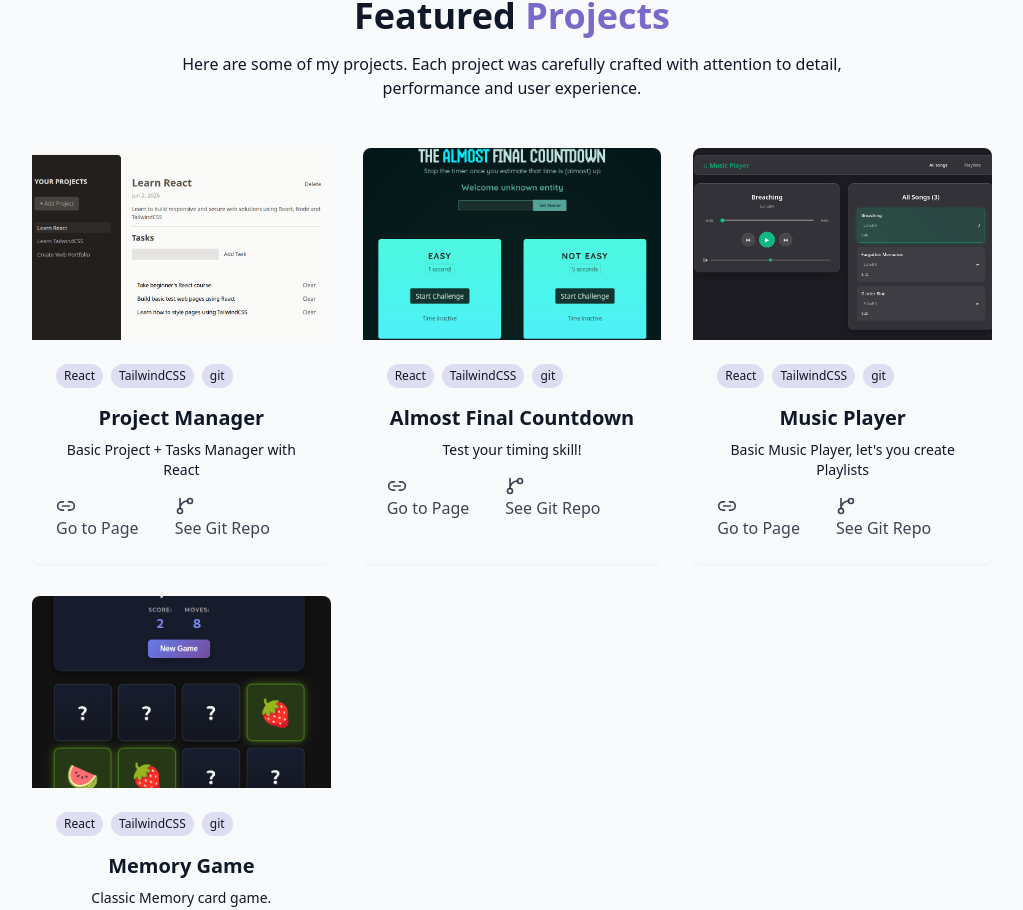
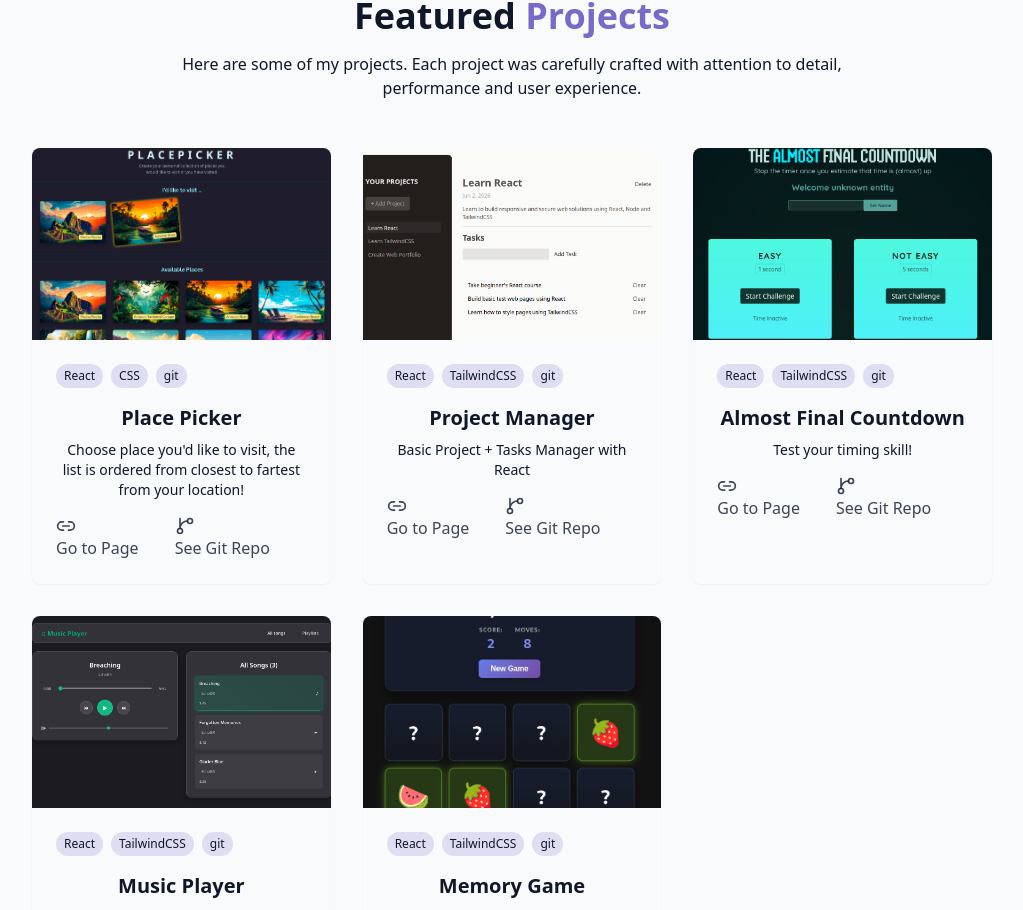
Before and after one commit to mario505/portfolio, a React (Vite) app: page / in a window 1280 px wide. Shown: the part 2542-3452 px from the top of the page, without its empty margins (128-1151 px from the left). Built offline with nearby package versions, Linux system fonts and the light colour scheme.

Commit message:
add placePicker project to projects section

```diff
--- a/src/components/ProjectsSection.jsx
+++ b/src/components/ProjectsSection.jsx
@@ -8,6 +8,15 @@ import {
 import { cn } from "../lib/utils";
 
 const projects = [
+  {
+    id: 5,
+    title: "Place Picker",
+    description: "Choose place you'd like to visit, the list is ordered from closest to fartest from your location!",
+    image: "/projects/project5.png",
+    tags: ["React", "CSS", "git"],
+    demoUrl: "https://place-picker-ebon-five.vercel.app/",
+    gitUrl: "https://github.com/mario505/placePicker",
+  },
   {
     id: 4,
     title: "Project Manager",
```
Also changed, not shown: public/projects/project5.png (added).
